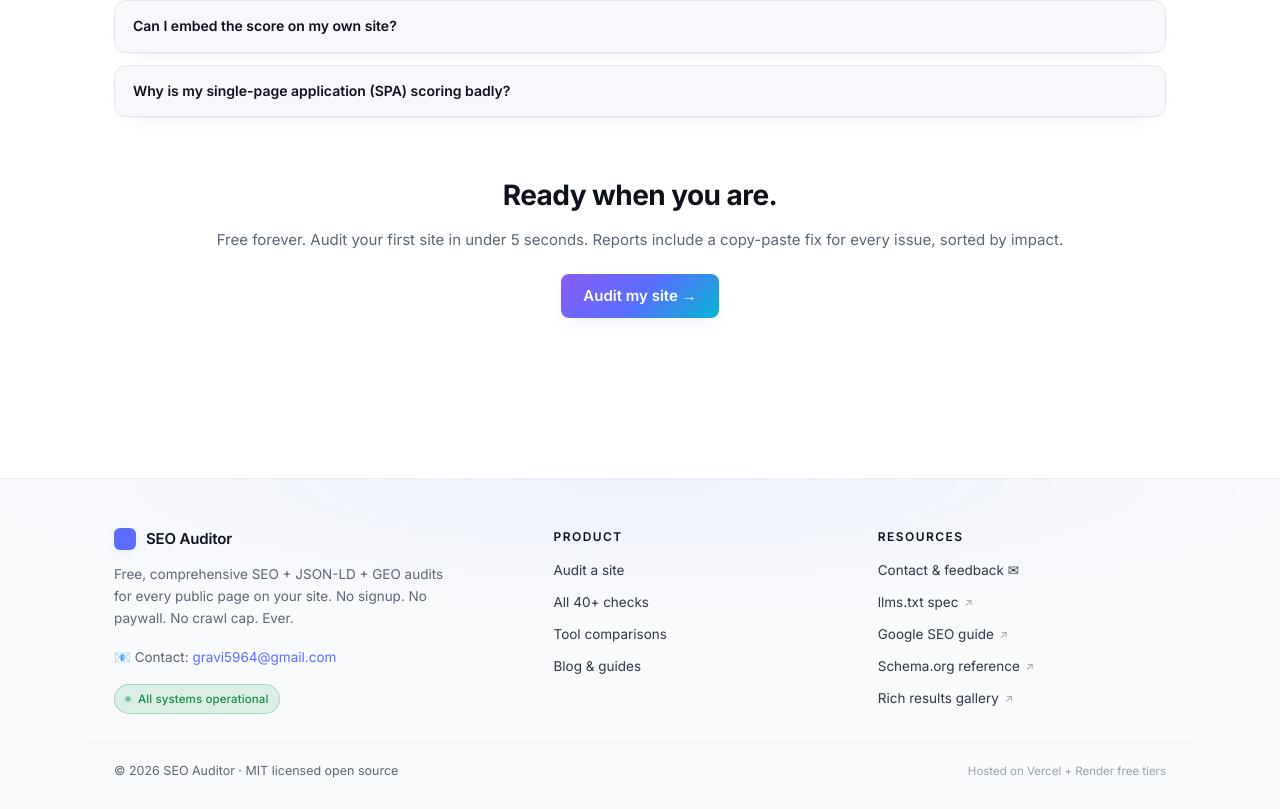
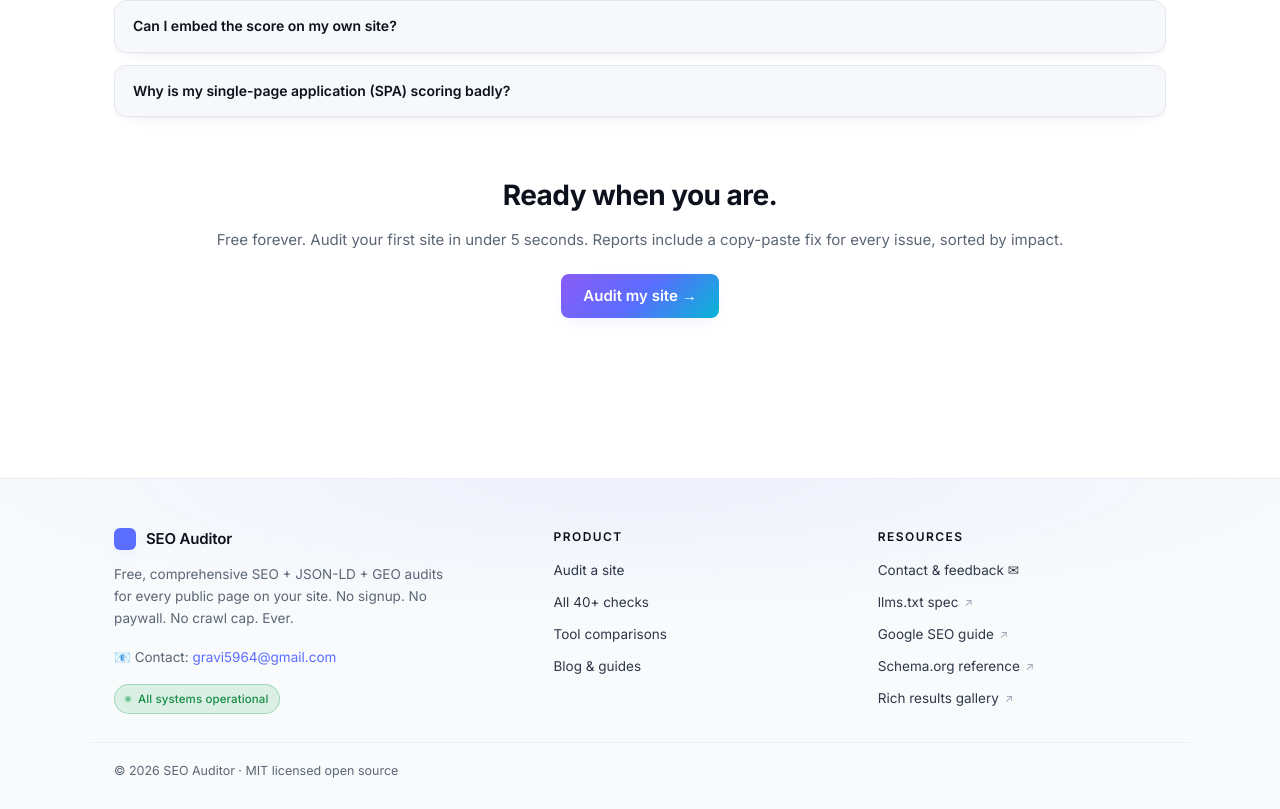
Before and after one commit to ravigupta0210/seo-auditor, a Next.js app in the folder frontend/: page / in a window 1280 px wide. Shown: the part 2331-3140 px from the top of the page. Built offline with nearby package versions, Linux system fonts and the light colour scheme; no server answers.

Commit message:
Footer: remove 'Hosted on Vercel + Render' credit line
Co-Authored-By: Claude Opus 4.8 (1M context) <noreply@anthropic.com>

```diff
--- a/frontend/app/_components/SiteFooter.tsx
+++ b/frontend/app/_components/SiteFooter.tsx
@@ -76,9 +76,6 @@ export function SiteFooter() {
         <p className="site-footer__copy">
           © {FOOTER_YEAR} SEO Auditor &middot; MIT licensed open source
         </p>
-        <p className="site-footer__credit">
-          <span className="site-footer__small">Hosted on Vercel + Render free tiers</span>
-        </p>
       </div>
     </footer>
   );
```
